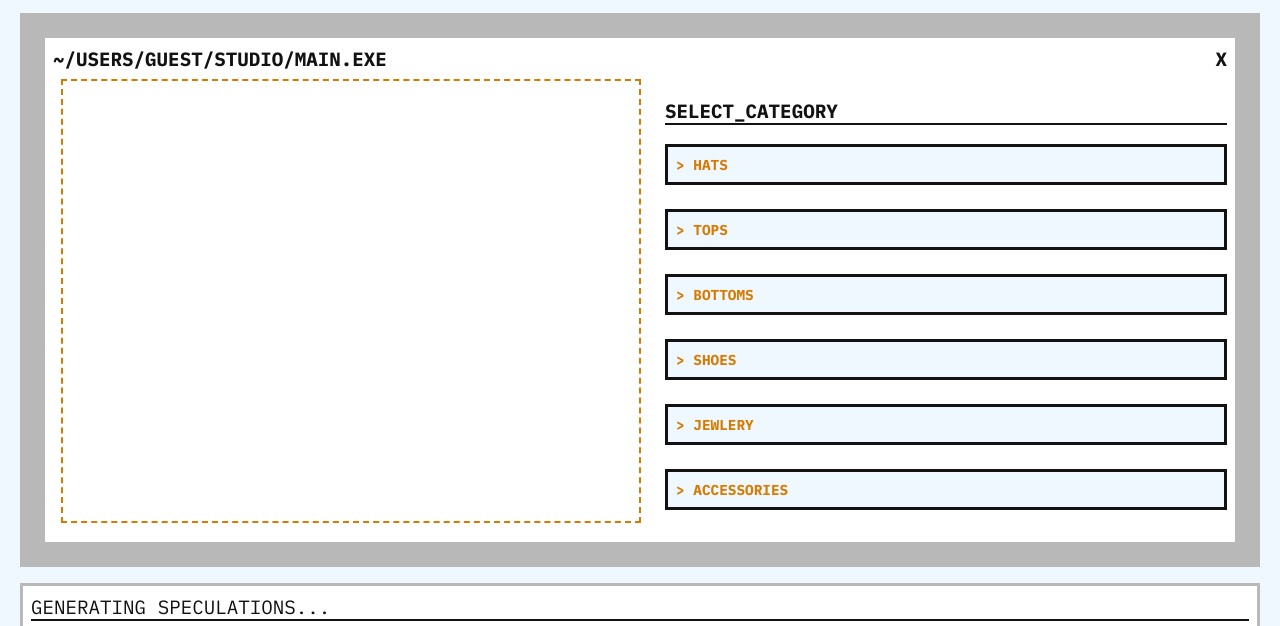
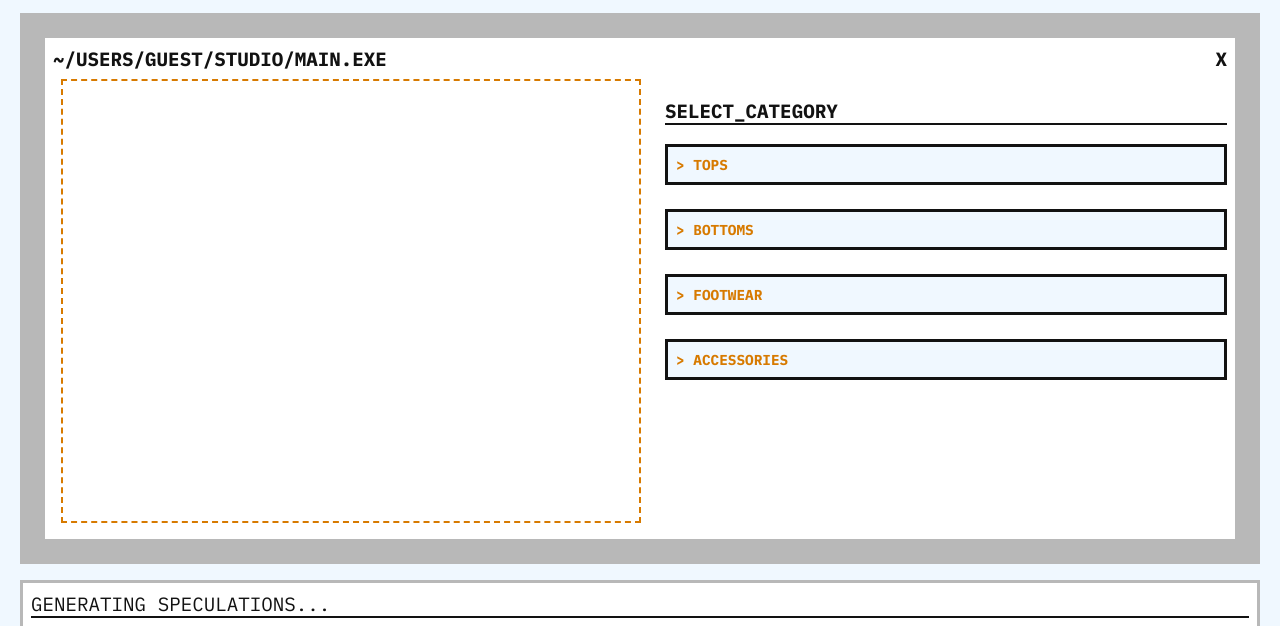
Before and after one commit to trist-nko/speculative-studio, a plain HTML site: page index.html in a window 1280 px wide. Shown: the part 124-750 px from the top of the page. Drawn offline with Linux system fonts and the light colour scheme.

Commit message:
changed clothing categories on homepage

```diff
--- a/index.html
+++ b/index.html
@@ -1,4 +1,4 @@
-<!DOCTYPE html>
+<!doctype html>
 <html lang="en">
   <head>
     <meta charset="UTF-8" />
@@ -44,11 +44,9 @@
           <div class="avatar-box"></div>
           <div class="clothes">
             <p>SELECT_CATEGORY</p>
-            <button class="btn">> HATS</button>
             <button class="btn">> TOPS</button>
             <button class="btn">> BOTTOMS</button>
-            <button class="btn">> SHOES</button>
-            <button class="btn">> JEWLERY</button>
+            <button class="btn">> FOOTWEAR</button>
             <button class="btn">> ACCESSORIES</button>
           </div>
         </div>
```
